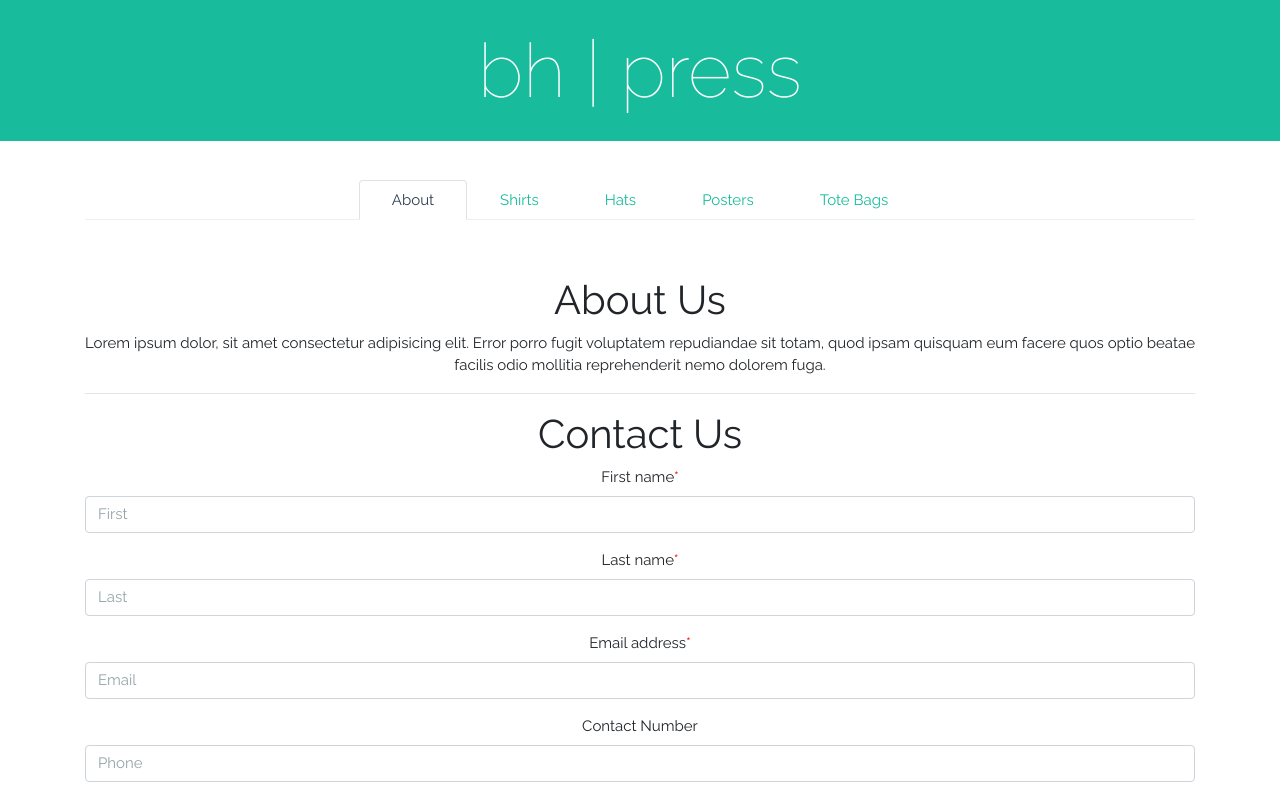
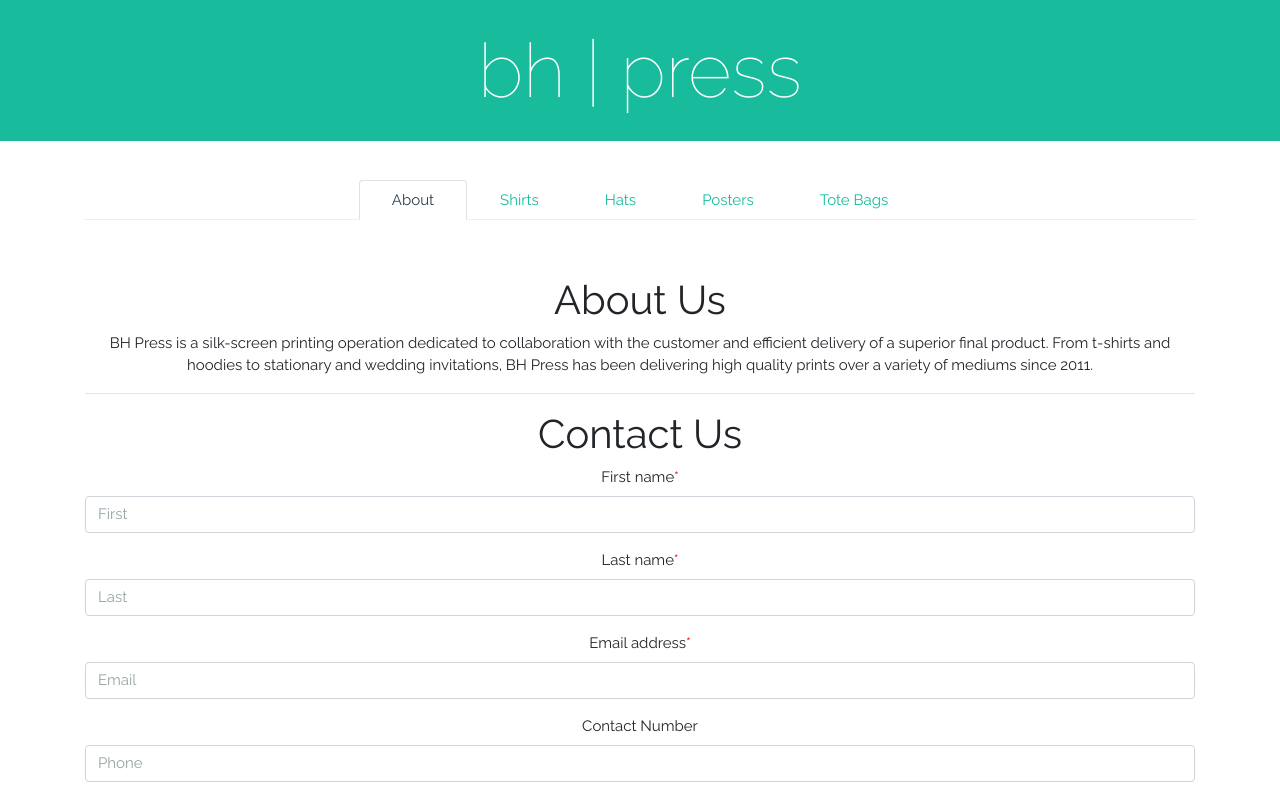
Before and after one commit to nickcoffey/BHPress, a website: page public/index.html in a window 1280 px wide. Shown: the top 795 px of the page. Drawn offline with nearby package versions, Linux system fonts and the light colour scheme.

Commit message:
Update index.html

```diff
--- a/public/index.html
+++ b/public/index.html
@@ -86,7 +86,7 @@
         <div id="myTabContent" class="tab-content">
             <div class="tab-pane fade text-center show active" id="about">
                 <h2>About Us</h2>
-                <p>Lorem ipsum dolor, sit amet consectetur adipisicing elit. Error porro fugit voluptatem repudiandae sit totam, quod ipsam quisquam eum facere quos optio beatae facilis odio mollitia reprehenderit nemo dolorem fuga.</p>
+                <p>BH Press is a silk-screen printing operation dedicated to collaboration with the customer and efficient delivery of a superior final product. From t-shirts and hoodies to stationary and wedding invitations, BH Press has been delivering high quality prints over a variety of mediums since 2011.</p>
                 <hr>
                 <p class="alert" id="emailAlert"></p>
                 <h2>Contact Us</h2>
```
